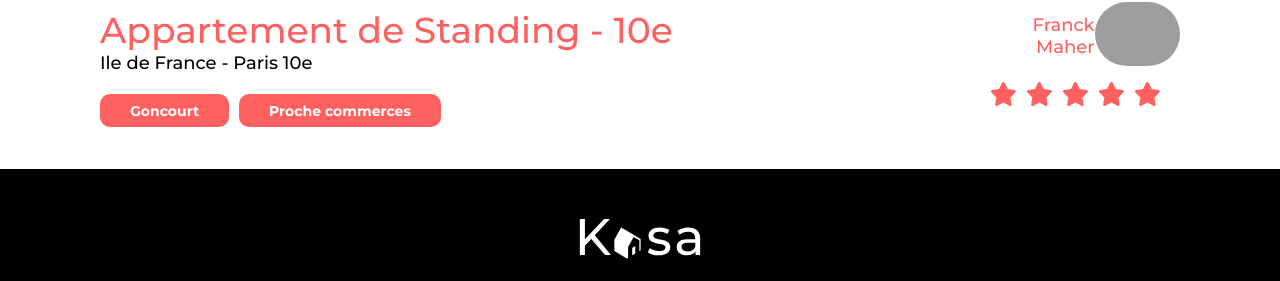
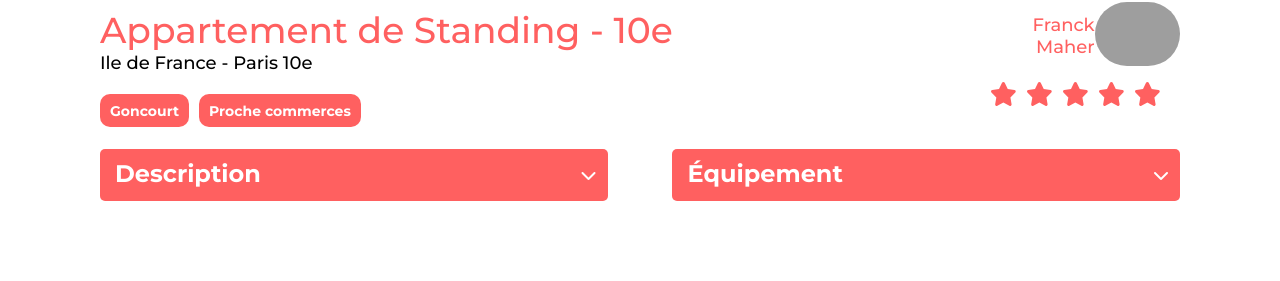
Before and after one commit to Pierre-Alexandre-10/Kasa, a React (Create React App) app: page /accomodation/0979876d in a window 1280 px wide. Shown: the part 585-866 px from the top of the page. Built offline with nearby package versions, Linux system fonts and the light colour scheme; grey boxes are pictures that could not be loaded.

Commit message:
Création collapse page accomodation

```diff
--- a/src/components/Collapse/collapse.css
+++ b/src/components/Collapse/collapse.css
@@ -30,7 +30,7 @@
   color: black;
   border-radius: 5px;
 }
-.collapse__dropdown__container .collapse__dropdown__content p {
+.collapse__dropdown__container .collapse__dropdown__content__p {
   margin: 0;
   padding: 15px;
 }/*# sourceMappingURL=collapse.css.map */
--- a/src/components/Collapse/collapse.jsx
+++ b/src/components/Collapse/collapse.jsx
@@ -20,7 +20,9 @@ function Collapse(props) {
                     )}
                 </span>
             </div>
-            <div className="collapse__dropdown__content">{isOpen && <p>{props.content}</p>}</div>
+            <div className="collapse__dropdown__content">
+                {isOpen && <div className="collapse__dropdown__content__p">{props.content}</div>}
+            </div>
         </div>
     );
 }
--- a/src/components/Collapse/collapse.scss
+++ b/src/components/Collapse/collapse.scss
@@ -33,7 +33,7 @@
         background-color: #f6f6f673;
         color: black;
         border-radius: 5px;
-        & p {
+        &__p {
             margin: 0;
             padding: 15px;
         }
--- a/src/components/Fiche_Logement/ficheLogement.css
+++ b/src/components/Fiche_Logement/ficheLogement.css
@@ -1,5 +1,19 @@
-.accomodation__info {
+.accomodationPage__info {
   display: flex;
   justify-content: space-between;
   margin: 0;
+}
+.accomodationPage__collapse {
+  display: flex;
+  justify-content: space-between;
+  margin-top: 30px;
+}
+.accomodationPage__collapse__description {
+  width: 47%;
+}
+.accomodationPage__collapse__equipement {
+  width: 47%;
+}
+.accomodationPage__collapse__equipement__content span {
+  display: block;
 }/*# sourceMappingURL=ficheLogement.css.map */
--- a/src/components/Fiche_Logement/ficheLogement.jsx
+++ b/src/components/Fiche_Logement/ficheLogement.jsx
@@ -4,21 +4,80 @@ import Title from "../Title/title";
 import Tags from "../Tags/tags";
 import Host from "../Host/host";
 import Rate from "../Rate/rate";
+import Collapse from "../Collapse/collapse";
+import { useEffect, useState } from "react";
 
 function FicheLogement() {
     const { id } = useParams();
 
+    const [items, setItem] = useState([]);
+
+    // Récupère les données json via fetch après création composant
+    useEffect(() => {
+        const fetchData = async () => {
+            try {
+                const response = await fetch("/data/accomodation.json");
+                if (!response.ok) {
+                    throw new Error("Failed to fetch data");
+                }
+                // Convertir le json en objet javascript
+                const data = await response.json();
+                setItem(data);
+            } catch (error) {
+                console.error("Error fetching data:", error);
+            }
+        };
+
+        fetchData();
+    }, []);
+
+    const filteredItem = items.find((item) => item.id === id);
+
     return (
-        <div>
+        <div className="accomodationPage">
             <Carrousel accommodationId={id} />
-            <div className="accomodation__info">
+            <div className="accomodationPage__info">
                 <div>
                     <Title titleId={id} />
                     <Tags tagsId={id} />
                 </div>
-                <div className="accomodation__info__right">
+                <div className="accomodationPage__info__right">
                     <Host hostId={id} />
                     <Rate rateId={id} />
+                </div>
+            </div>
+            <div className="accomodationPage__collapse">
+                <div className="accomodationPage__collapse__description">
+                    <Collapse
+                        contentId={id}
+                        title="Description"
+                        content={
+                            filteredItem ? (
+                                <div>
+                                    <span>{filteredItem.description}</span>
+                                </div>
+                            ) : (
+                                <p>Chargement...</p>
+                            )
+                        }
+                    />
+                </div>
+                <div className="accomodationPage__collapse__equipement">
+                    <Collapse
+                        contentId={id}
+                        title="Équipement"
+                        content={
+                            filteredItem ? (
+                                <div className="accomodationPage__collapse__equipement__content">
+                                    {filteredItem.equipments.map((equipement, index) => (
+                                        <span key={index}>{equipement}</span>
+                                    ))}
+                                </div>
+                            ) : (
+                                <p>Chargement...</p>
+                            )
+                        }
+                    />
                 </div>
             </div>
         </div>
--- a/src/components/Fiche_Logement/ficheLogement.scss
+++ b/src/components/Fiche_Logement/ficheLogement.scss
@@ -1,5 +1,26 @@
-.accomodation__info {
-    display: flex;
-    justify-content: space-between;
-    margin: 0;
+.accomodationPage {
+    &__info {
+        display: flex;
+        justify-content: space-between;
+        margin: 0;
+    }
+
+    &__collapse {
+        display: flex;
+        justify-content: space-between;
+        margin-top: 30px;
+
+        &__description {
+            width: 47%;
+        }
+
+        &__equipement {
+            width: 47%;
+            &__content {
+                & span {
+                    display: block;
+                }
+            }
+        }
+    }
 }
--- a/src/components/Gallery/gallery.jsx
+++ b/src/components/Gallery/gallery.jsx
@@ -1,5 +1,4 @@
 import { Link } from "react-router-dom";
-// import Accomodation from "../../data/accomodation.json";
 import Card from "../Card/card";
 import { useEffect, useState } from "react";
 
--- a/src/components/Tags/tags.css
+++ b/src/components/Tags/tags.css
@@ -16,7 +16,7 @@
   text-align: center;
   height: 25px;
   padding-top: 8px;
-  padding-left: 30px;
-  padding-right: 30px;
+  padding-left: 10px;
+  padding-right: 10px;
   border-radius: 10px;
 }/*# sourceMappingURL=tags.css.map */
--- a/src/components/Tags/tags.scss
+++ b/src/components/Tags/tags.scss
@@ -16,8 +16,8 @@ $primary-color: #ff6060;
             text-align: center;
             height: 25px;
             padding-top: 8px;
-            padding-left: 30px;
-            padding-right: 30px;
+            padding-left: 10px;
+            padding-right: 10px;
             border-radius: 10px;
         }
     }
```
Also changed, not shown: src/pages/About/about.jsx (+0 -33 lines), 1 other file (tests, documents, lock files or other folders).
